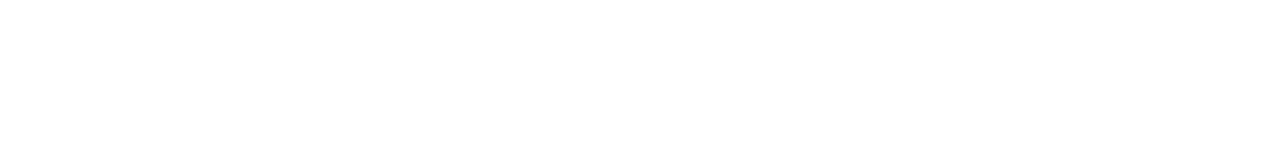
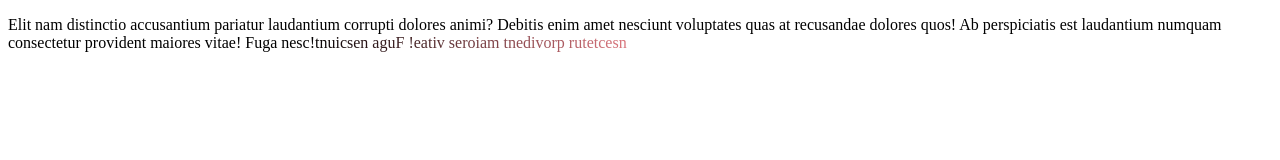
Before and after one commit to InfinityBlue/lumpy-text, a website: page demo/index.html in a window 1280 px wide. Drawn offline with nearby package versions, Linux system fonts and the light colour scheme.

Commit message:
update: update the base logic in lumpy-text.js(need to refact)

```diff
--- /dev/null
+++ b/demo/assets/index.js
@@ -0,0 +1,3 @@
+$(function () {
+    $('.lumpy').lumpy();
+});
--- a/demo/index.html
+++ b/demo/index.html
@@ -3,9 +3,11 @@
 <head>
     <meta charset="UTF-8">
     <title>Lumpy Text</title>
+    </head>
+<body>
+<p class="lumpy">Elit nam distinctio accusantium pariatur laudantium corrupti dolores animi? Debitis enim amet nesciunt voluptates quas at recusandae dolores quos! Ab perspiciatis est laudantium numquam consectetur provident maiores vitae! Fuga nesciunt!</p>
+    <script src="../lib/bower_components/jquery/dist/jquery.js" type="text/javascript"></script>
     <script src="../js/lumpy-text.js" type="text/javascript"></script>
-</head>
-<body>
-
+    <script src="assets/index.js" type="text/javascript"></script>
 </body>
 </html>
--- a/js/lumpy-text.js
+++ b/js/lumpy-text.js
@@ -0,0 +1,52 @@
+$.fn.lumpy = function (options) {
+    var opt = {
+        begin: '#F714C1',
+        end: '#1B8A43',
+        steps: 50
+    };
+
+    var origin_text = this.text();
+    var origin_text_len = origin_text.length;
+    this.text(origin_text.substr(0, origin_text_len - 5));
+
+    for(var i=origin_text.length-1, len=origin_text.length - opt.steps; i>len; i--) {
+        var span = $('<span></span>');
+        span.text(origin_text[i]);
+        var color = cal_gradient(opt.begin, opt.end, opt.steps, origin_text_len-i);
+        console.log(color);
+        span.css('color', color);
+        this.append(span)
+    }
+
+    function cal_gradient(begin, end, steps, cur_step) {
+        var r = parseInt(begin.substr(1, 2), 16);
+        var g = parseInt(begin.substr(3, 2), 16);
+        var b = parseInt(begin.substr(5, 2), 16);
+        var re = parseInt(end.substr(1, 2), 16);
+        var ge = parseInt(end.substr(3, 2), 16);
+        var be = parseInt(end.substr(5, 2), 16);
+        var rf = Number(Math.abs(((r - re) * cur_step / steps).toFixed(0))).toString(16);
+        var gf = Number(Math.abs(((g - ge) * cur_step / steps).toFixed(0))).toString(16);
+        var bf = Number(Math.abs(((b - be) * cur_step / steps).toFixed(0))).toString(16);
+
+        if ((''+rf).length === 1) {
+            rf = '0' + rf;
+        }
+        if ((''+rf).length === 0) {
+            rf = '00';
+        }
+        if ((''+gf).length === 1) {
+            gf = '0' + gf;
+        }
+        if ((''+gf).length === 0) {
+            gf = '00';
+        }
+        if ((''+bf).length === 1) {
+            bf = '0' + bf;
+        }
+        if ((''+bf).length === 0) {
+            bf = '00';
+        }
+        return '#'+rf+gf+bf;
+    }
+}
```
